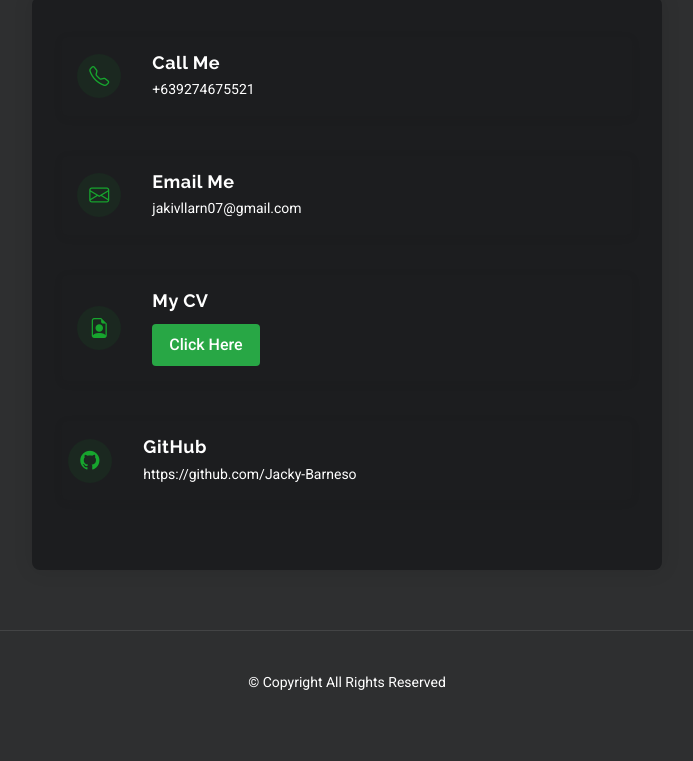
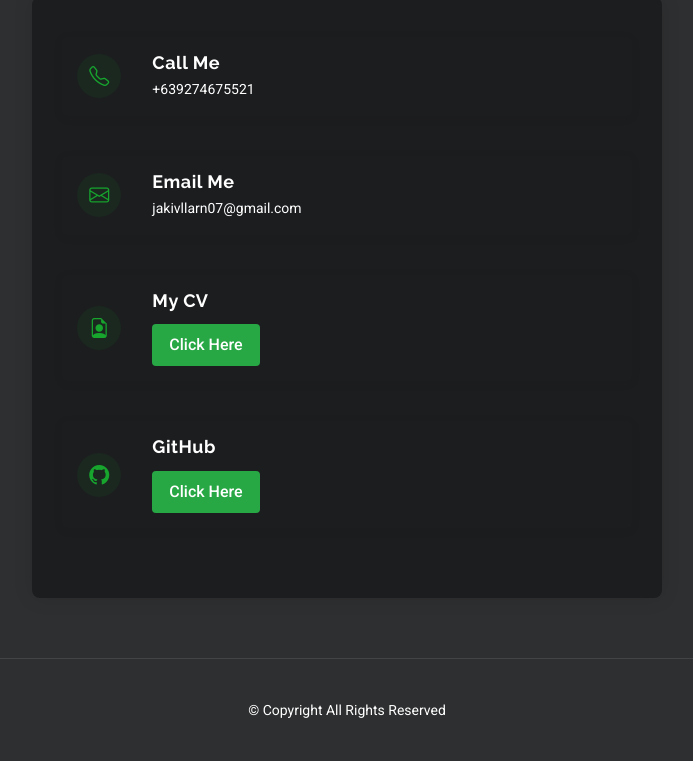
Before and after one commit to Jacky-Barneso/Jacky-Barneso.github.io, a plain HTML site: page index.html in a window 1280 px wide. Shown: the part 3634-4395 px from the top of the page, without its empty margins (443-1136 px from the left). Before the commit the page ends 4368 px from the top, so only its background shows below. Drawn offline with Linux system fonts and the light colour scheme.

Commit message:
Updated Github Button

```diff
--- a/index.html
+++ b/index.html
@@ -527,27 +527,25 @@
                     </a>
                   </div>
                 </div>
-                <!-- End CV Download -->
-
-                <!-- GitHub Profile -->
                 <div
                   class="info-item slant-item d-flex align-items-center"
                   data-aos="fade-up"
-                  data-aos-delay="600"
+                  data-aos-delay="500"
                 >
-                  <a
-                    href="https://github.com/Jacky-Barneso"
-                    target="_blank"
-                    class="icon-button"
-                  >
-                    <i class="bi bi-github flex-shrink-0"></i>
-                  </a>
+                  <i class="bi bi-github flex-shrink-0"></i>
                   <div class="ms-3">
                     <h3>GitHub</h3>
-                    <p>https://github.com/Jacky-Barneso</p>
+                    <a
+                      href="https://github.com/Jacky-Barneso"
+                      class="btn btn-cv mt-2"
+                      target="_blank"
+                      download
+                    >
+                      Click Here
+                    </a>
                   </div>
                 </div>
-                <!-- End GitHub Profile -->
+                <!-- End CV Download -->
               </div>
             </div>
           </div>
```
